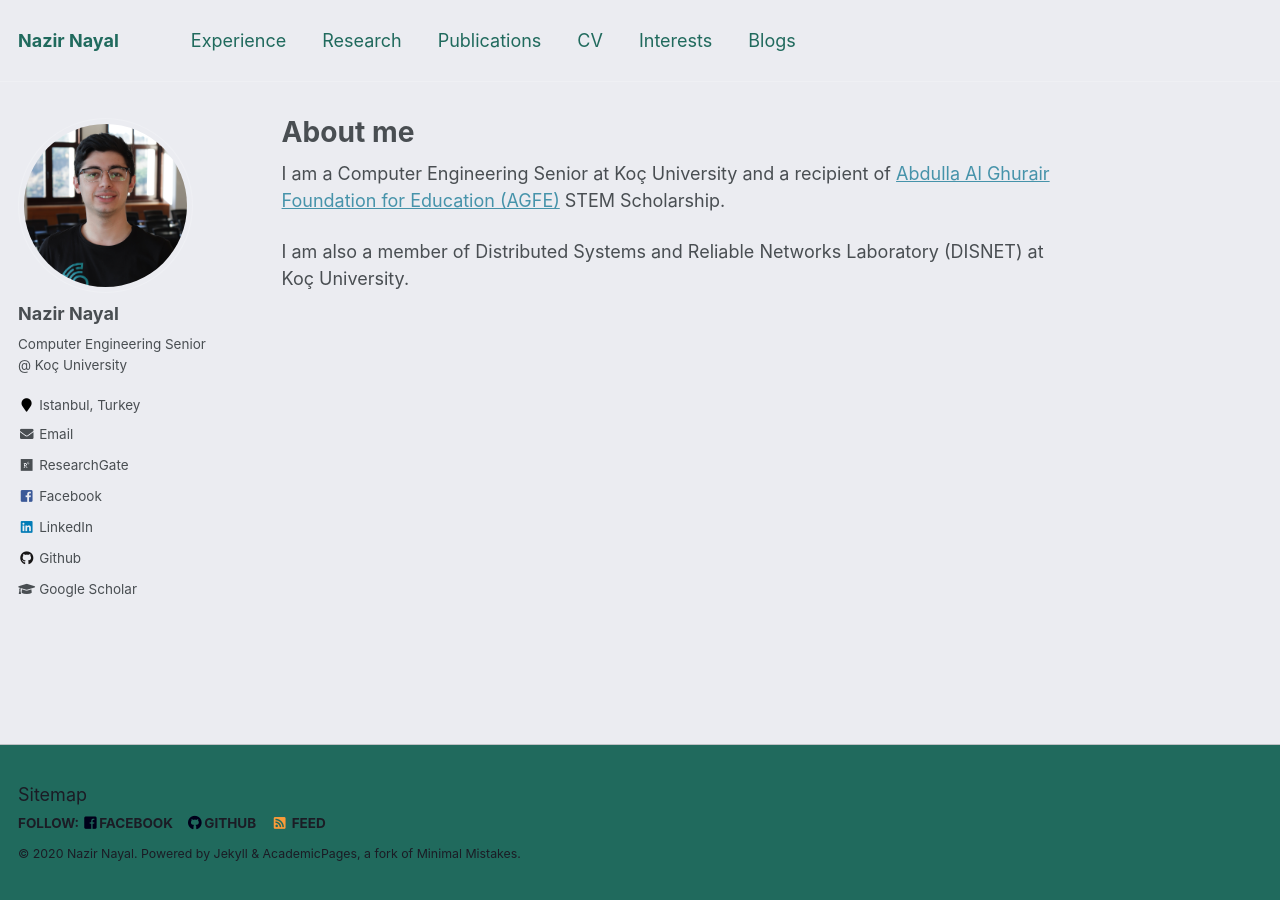
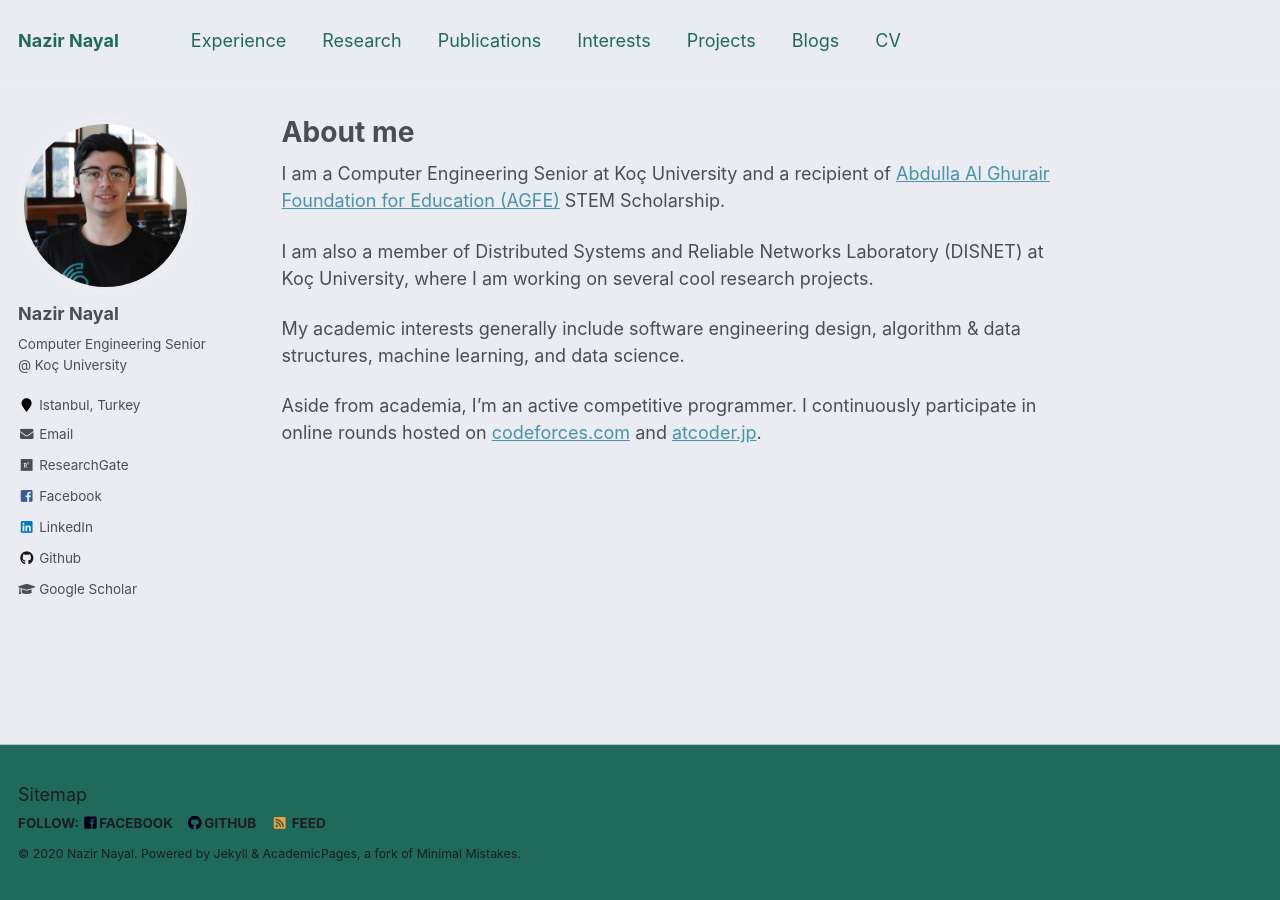
Before and after one commit to NazirNayal8/nazirnayal.github.io, a Jekyll site: the page built from _pages/about.md, in a window 1280 px wide. Built offline with Jekyll 4.4.1, drawn with Linux system fonts in a browser that asks for light colours.

Commit message:
update about me

```diff
--- a/_data/navigation.yml
+++ b/_data/navigation.yml
@@ -10,11 +10,14 @@ main:
   - title: "Publications"
     url: /publications/
 
-  - title: "CV"
-    url: /cv/
-
   - title: "Interests"
     url: /interests/
 
+  - title: "Projects"
+    url: /projects/
+
   - title: "Blogs"
     url: /blogs/
+
+  - title: "CV"
+    url: /cv/
--- a/_pages/about.md
+++ b/_pages/about.md
@@ -11,4 +11,10 @@ redirect_from:
 I am a Computer Engineering Senior at Koç University and a recipient of
 [Abdulla Al Ghurair Foundation for Education (AGFE)](https://www.alghurairfoundation.org/en) STEM Scholarship.
 
-I am also a member of Distributed Systems and Reliable Networks Laboratory (DISNET) at Koç University.
+I am also a member of Distributed Systems and Reliable Networks Laboratory (DISNET) at Koç University, where I am working on several
+cool research projects.
+
+My academic interests generally include software engineering design, algorithm & data structures, machine learning, and data science.
+
+Aside from academia, I'm an active competitive programmer. I continuously participate in
+online rounds hosted on [codeforces.com](codeforces) and [atcoder.jp](atcoder.jp).
```
